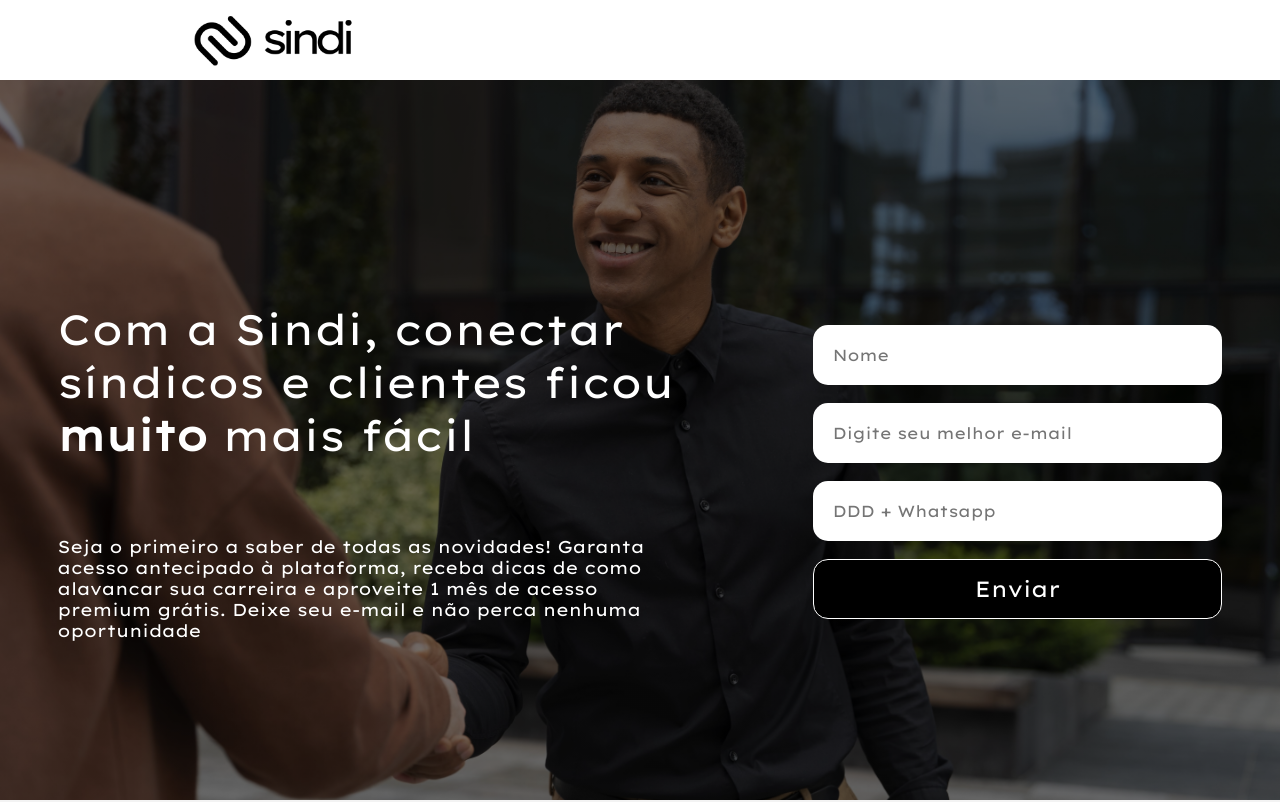
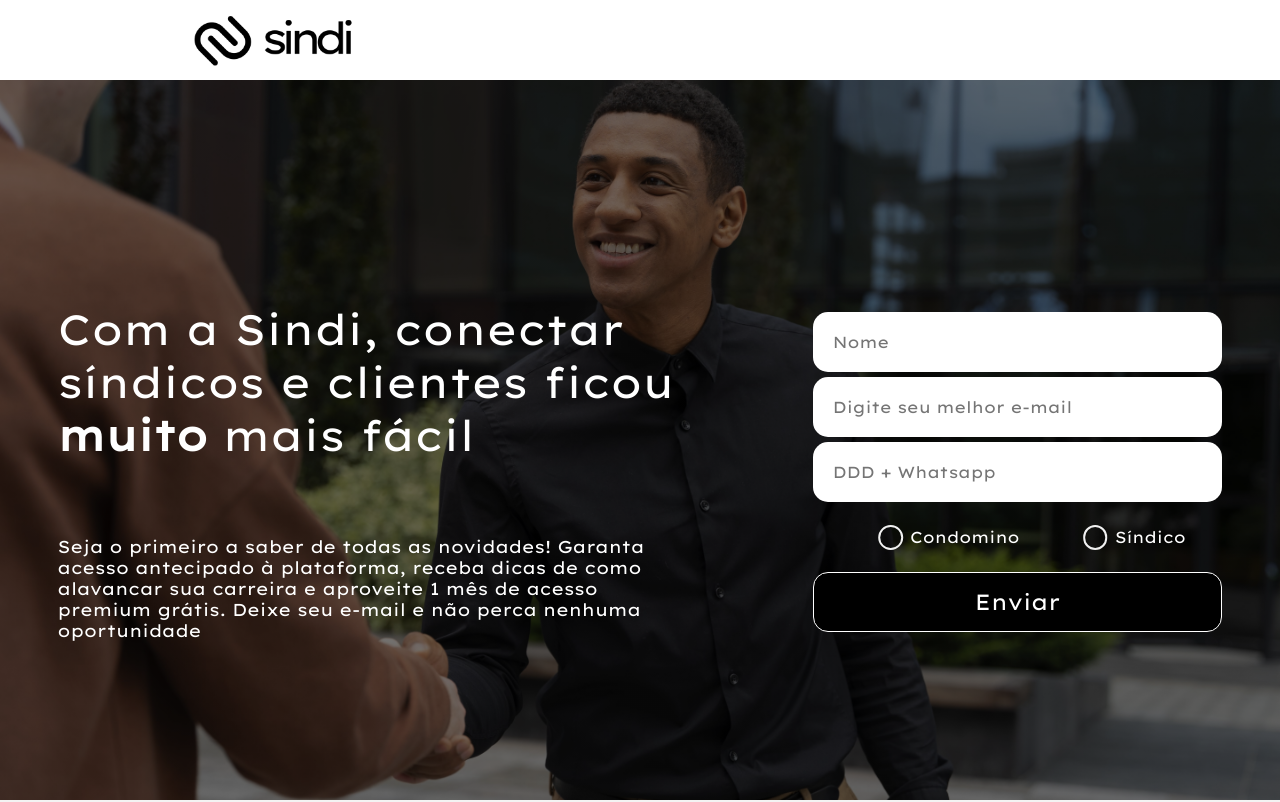
Before and after one commit to Esqulo/sindi, a React (Create React App) app: page / in a window 1280 px wide. Shown: the top 802 px of the page. Built offline with nearby package versions, Linux system fonts and the light colour scheme.

Commit message:
add `type` options to the banner form

```diff
--- a/src/components/LandingPageBanner/index.js
+++ b/src/components/LandingPageBanner/index.js
@@ -8,6 +8,7 @@ function LandingPageBanner(){
     const [userName,setUserName] = useState('');
     const [userEmail,setUserEmail] = useState('');
     const [userPhone,setUserPhone] = useState('');
+    const [accountType, setAccountType] = useState(null);
 
     const [showInputs,setShowInputs] = useState(true);
 
@@ -17,6 +18,10 @@ function LandingPageBanner(){
     const [showError,setShowError] = useState(false);
     const [errorMessage,setErrorMessage] = useState('');
 
+    const handleRadioChange = (event) => {
+        setAccountType(event.target.value);
+    };
+
     const handlePhoneInputChange = (e) => {
         const rawValue = e.target.value.replace(/\D/g, "");
         setUserPhone(rawValue);
@@ -25,7 +30,7 @@ function LandingPageBanner(){
     async function send(){
         if(!allowSend) return;
         try{
-            const resp = await fetch("http://127.0.0.1:80/sindi/services/api/newsletter",{
+            const resp = await fetch("/services/api/newsletter",{
                 method: "POST",
                 headers: {
                     "Content-Type": "application/json",
@@ -33,7 +38,8 @@ function LandingPageBanner(){
                 body: JSON.stringify({
                     "name": userName,
                     "email": userEmail,
-                    "phone": userPhone
+                    "phone": userPhone,
+                    "type": accountType
                 })
             });
 
@@ -70,6 +76,20 @@ function LandingPageBanner(){
                             <input id="name_input" type="text" className="lpbanner-form-input" placeholder="Nome" onChange={(e) => setUserName(e.target.value)}/>
                             <input id="email_input" type="email" className="lpbanner-form-input" placeholder="Digite seu melhor e-mail" onChange={(e) => setUserEmail(e.target.value)}/>
                             <MaskedInput id="phone_input" className="lpbanner-form-input" placeholder="DDD + Whatsapp" mask="(99) 99999-9999" onChange={handlePhoneInputChange}/>
+                            <div className="lpbanner-form-radio-area">
+                                    {/* TO DO: Transform this into a component */}
+                                <label className="lpbanner-radio-input" htmlFor="lpbanner-customer_input">
+                                    <input id="lpbanner-customer_input" name="account_type" type="radio" value="0" onChange={handleRadioChange}/>
+                                    <span className="lpbanner-radio-checkmark"></span>
+                                    <span className="lpbanner-radio-text">Condomino</span>
+                                </label>
+                                <label className="lpbanner-radio-input" htmlFor="lpbanner-professional_input">
+                                    <input id="lpbanner-professional_input" name="account_type" type="radio" value="1" onChange={handleRadioChange}/>
+                                    <span className="lpbanner-radio-checkmark"></span>
+                                    <span className="lpbanner-radio-text">Síndico</span>
+                                </label>
+                            </div>
+
                         </>
                     )}
                     <button id="send_button" className="lpbanner-form-button" onClick={send}>{sendButtonText}</button>
--- a/src/components/LandingPageBanner/styles.css
+++ b/src/components/LandingPageBanner/styles.css
@@ -102,6 +102,57 @@
     border-radius: 10px;
 }
 
+.lpbanner-form-radio-area{
+    display: flex;
+    flex-direction: row;
+    color: #FFF !important;
+    width: 100%;
+    height: 60px;
+    justify-content: space-evenly;
+    align-items: center;
+    /* background-color: red; */
+}
+
+.lpbanner-radio-input{
+    transform: translateX(-100%);
+    position: relative;
+    display: flex;
+    justify-content: center;
+    align-items: center;
+    cursor: pointer;
+    width: 25px;
+    height: 25px;
+    border-radius: 50%;
+    border: 2px solid #f1f1f1;
+    margin-inline: 90px;
+}
+
+.lpbanner-radio-input input{
+    position: absolute;
+    opacity: 0;
+    width: 0;
+    height: 0;
+    cursor: pointer;
+}
+
+.lpbanner-radio-checkmark{
+    width: calc(100% - 10px);
+    height: calc(100% - 10px);
+    border-radius: 50%;
+    background-color: transparent;
+}
+
+.lpbanner-radio-input input:checked + .lpbanner-radio-checkmark {
+    background-color: #FFF;
+}
+
+.lpbanner-radio-text {
+    position: absolute;
+    left: 30px;
+    color: #FFF;
+    font-size: 1rem;
+}
+
 @media (max-width: 1800px) {
     .lpbanner-content{
         width: 100%;
```
